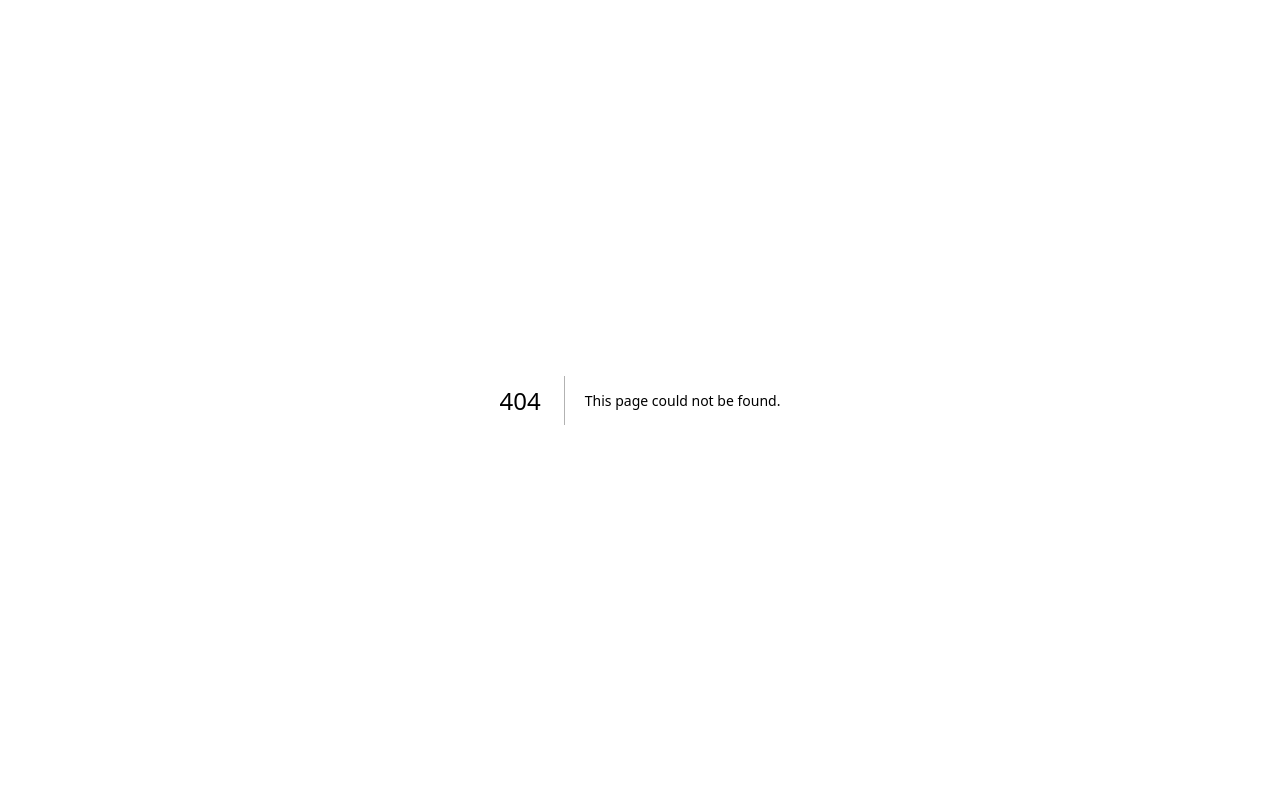
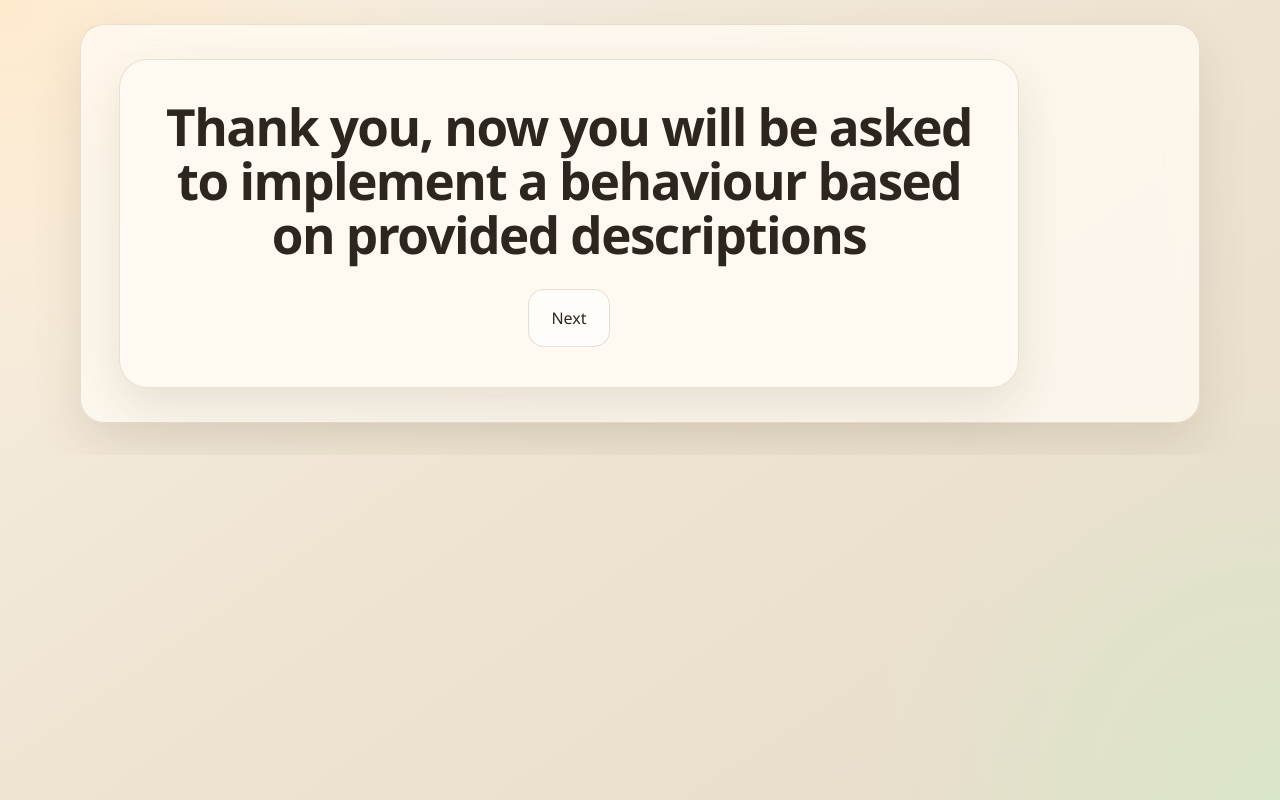
Before and after one commit to MerihanAlhafnawi/SwarmGardenSimulator, a Next.js app: page /prepare in a window 1280 px wide. Before the commit this address had no page. Built offline with nearby package versions, Linux system fonts and the light colour scheme; no server answers.

Commit message:
Tighten tutorial and transition flow

```diff
--- a/src/app/behaviour/page.tsx
+++ b/src/app/behaviour/page.tsx
@@ -157,7 +157,7 @@ export default function BehaviourPage() {
         },
       });
       setMessage("");
-      router.push(buildStudyHref("/implement", studyContext));
+      router.push(buildStudyHref("/prepare", studyContext));
     } catch (error) {
       const errorMessage = error instanceof Error ? error.message : "Could not save your response";
       setMessage(errorMessage);
--- /dev/null
+++ b/src/app/prepare/page.tsx
@@ -0,0 +1,37 @@
+import Link from "next/link";
+import { buildStudyHref } from "@/lib/study";
+
+export default async function PreparePage({
+  searchParams,
+}: {
+  searchParams: Promise<Record<string, string | string[] | undefined>>;
+}) {
+  const params = await searchParams;
+  const studyContext = {
+    prolificPid: typeof params.PROLIFIC_PID === "string" ? params.PROLIFIC_PID : "",
+    studyId: typeof params.STUDY_ID === "string" ? params.STUDY_ID : "",
+    sessionId: typeof params.SESSION_ID === "string" ? params.SESSION_ID : "",
+    manualParticipantId: typeof params.PARTICIPANT_ID === "string" ? params.PARTICIPANT_ID : "",
+    source:
+      typeof params.PROLIFIC_PID === "string" && params.PROLIFIC_PID
+        ? "prolific"
+        : typeof params.PARTICIPANT_ID === "string" && params.PARTICIPANT_ID
+          ? "manual"
+          : "unknown",
+  } as const;
+
+  return (
+    <main className="page-shell consent-shell">
+      <section className="hero consent-hero">
+        <div className="transition-card static-transition-card">
+          <p>Thank you, now you will be asked to implement a behaviour based on provided descriptions</p>
+          <div className="transition-actions">
+            <Link href={buildStudyHref("/implement", studyContext)} className="intro-next">
+              Next
+            </Link>
+          </div>
+        </div>
+      </section>
+    </main>
+  );
+}
```
Also changed, not shown: src/components/SwarmApplication.tsx (+13 -4 lines).
